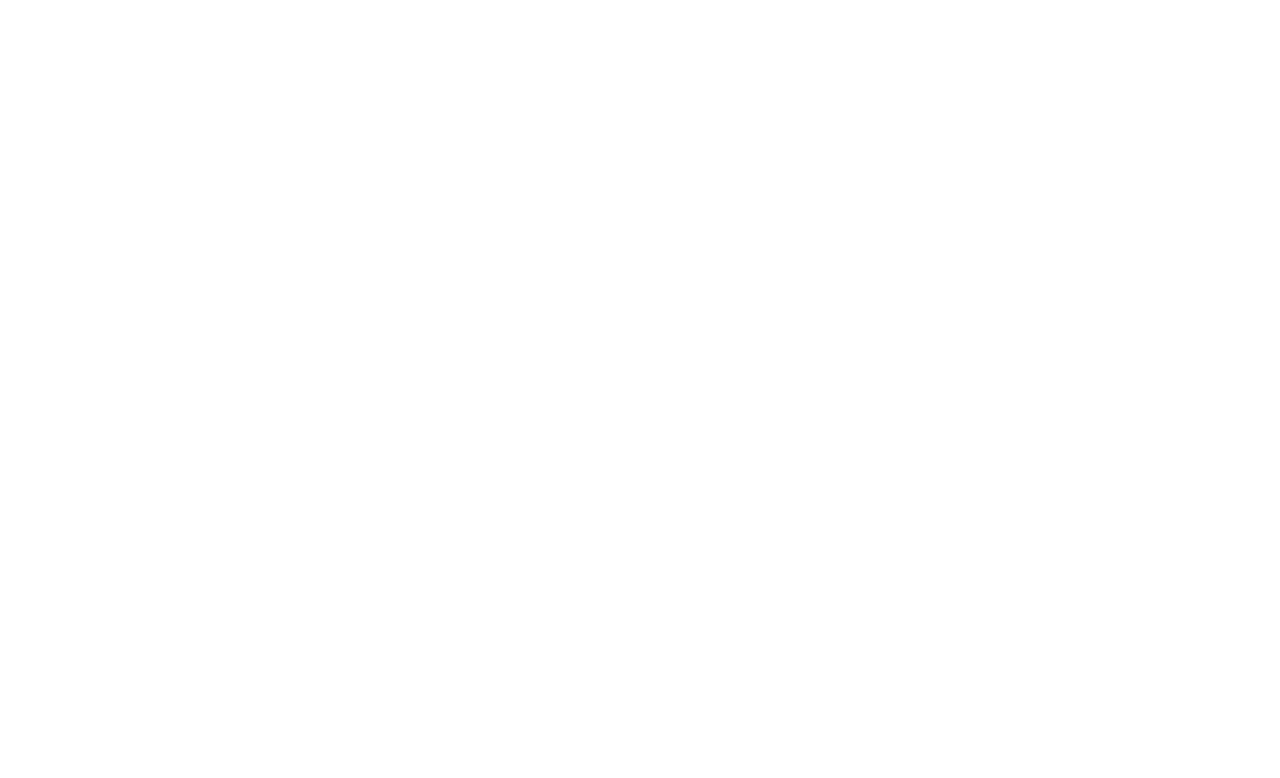
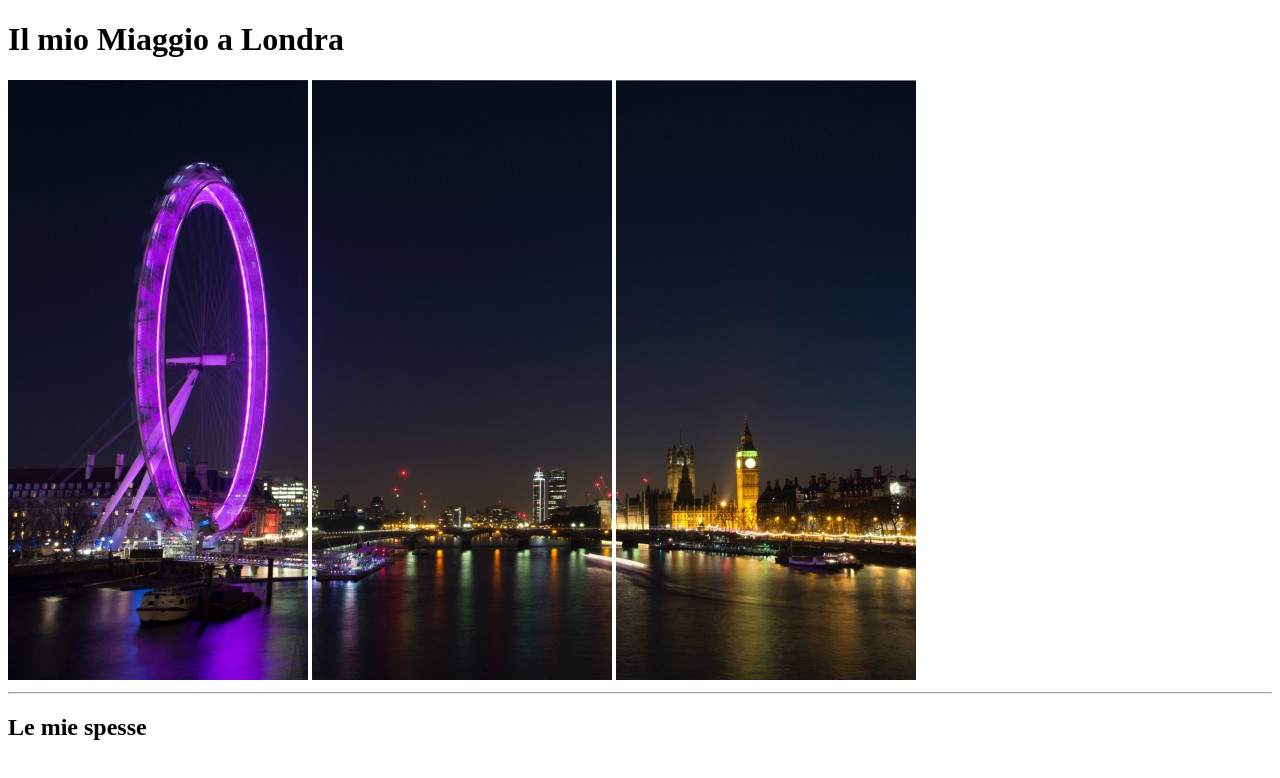
Before and after one commit to WragnarokA/html-london-trip, a plain HTML site: page index.html in a window 1280 px wide. Drawn offline with Linux system fonts and the light colour scheme; files whose address does not match are found by name.

Commit message:
titolo e foto

```diff
--- a/index.html
+++ b/index.html
@@ -4,9 +4,27 @@
     <meta charset="UTF-8">
     <meta http-equiv="X-UA-Compatible" content="IE=edge">
     <meta name="viewport" content="width=device-width, initial-scale=1.0">
-    <title>Document</title>
+    <title>London</title>
 </head>
 <body>
+    <!-- titolo e foto -->
+    <header>
+        <h1>Il mio Miaggio a Londra</h1>
+        <img src="C:\Boolean\html-london-trip\img\pexels-bill-emrich-230794-0.jpg" alt="">
+        <img src="C:\Boolean\html-london-trip\img\pexels-bill-emrich-230794-1.jpg" alt="">
+        <img src="C:\Boolean\html-london-trip\img\pexels-bill-emrich-230794-2.jpg" alt="">
+        <hr>
+    </header>
+
+    <!-- inizio corpo paagina -->
+    <main>
+        <h2>Le mie spesse</h2>
+
+
+    </main>
+    <footer>
+
+    </footer>
 
 </body>
 </html>
```
